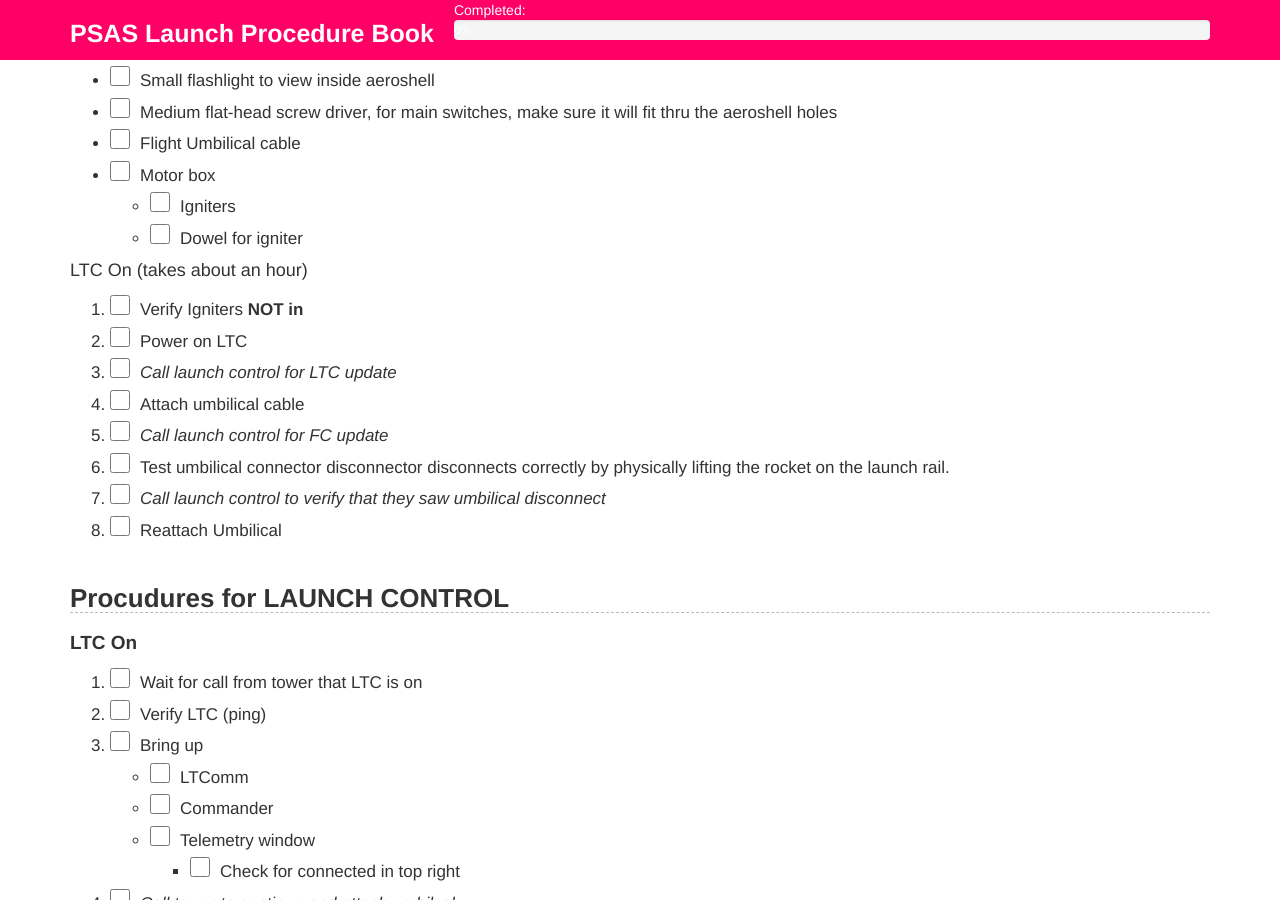
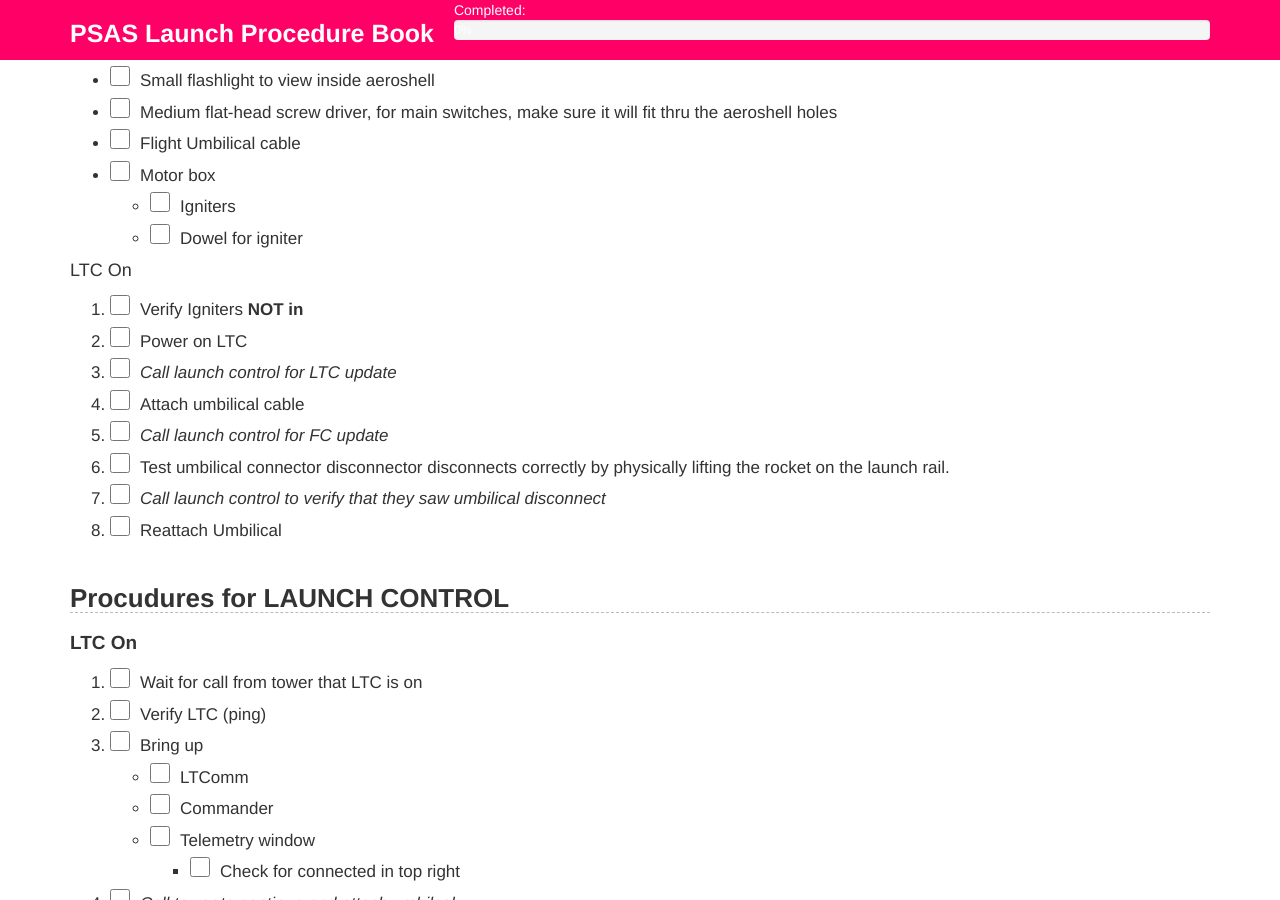
Before and after one commit to psas/procedure-book, a Jekyll site: the page built from 11-PreLaunch.markdown, in a window 1280 px wide and 900 px high, scrolled down 510 px. Built offline with Jekyll 4.4.1, drawn with Linux system fonts in a browser that asks for light colours.

Commit message:
No, it doesn't. Probably meant for something else.

```diff
--- a/11-PreLaunch.markdown
+++ b/11-PreLaunch.markdown
@@ -29,7 +29,7 @@
    - Igniters
    - Dowel for igniter
 
-#### LTC On (takes about an hour)
+#### LTC On
  1. Verify Igniters **NOT in**
  1. Power on LTC
  1. _Call launch control for LTC update_
```
